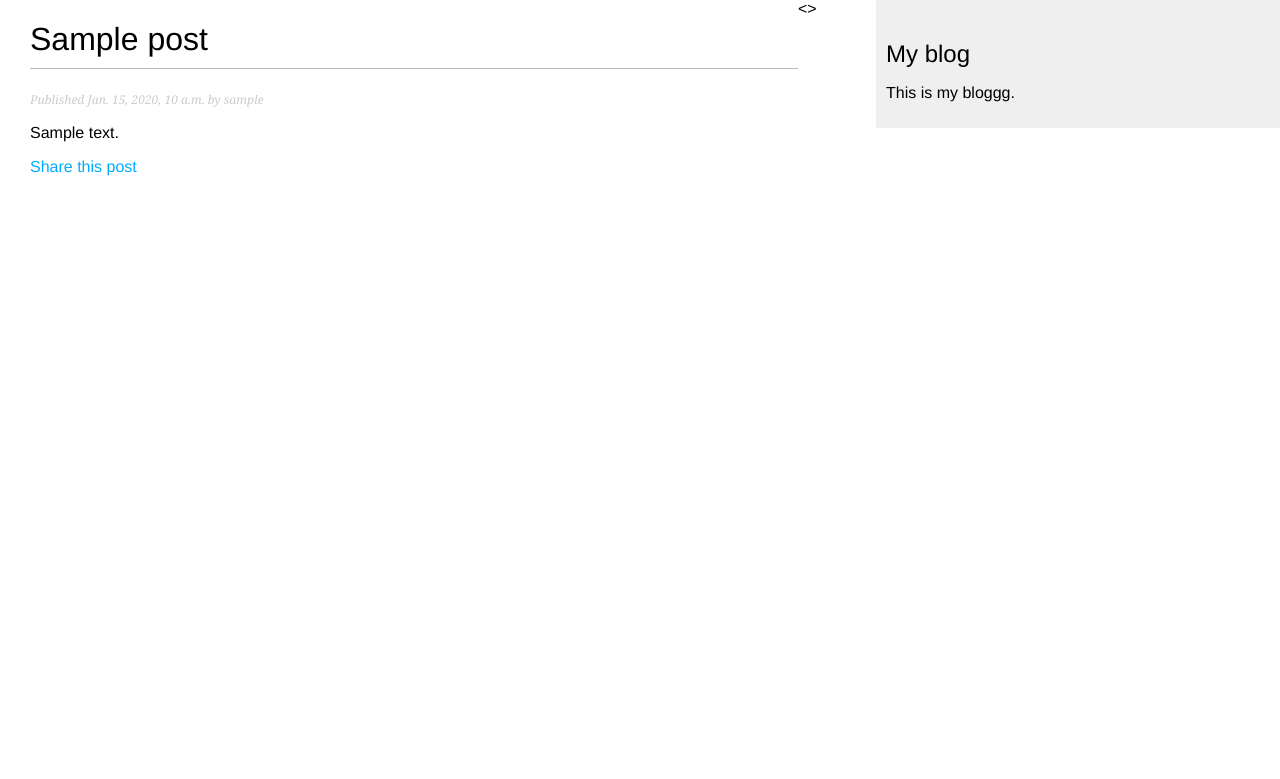
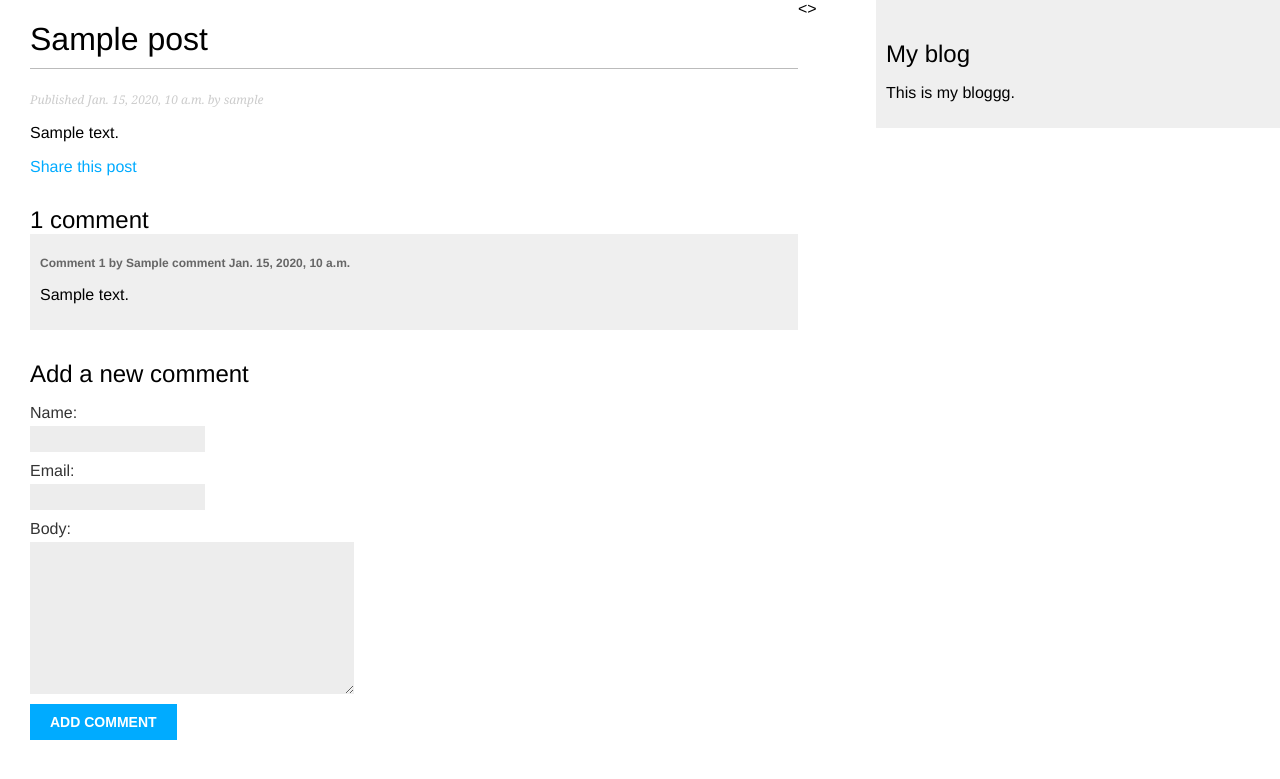
Before and after one commit to MichalGul/Django_projects, a Django app: a page that uses blogsite/blog/templates/blog/post/detail.html in a window 1280 px wide. Shown: the top 779 px of the page. Run offline with Django 3.2, Linux system fonts and the light colour scheme; tables that the repository leaves empty hold one stand-in row (values such as "Sample post").

Commit message:
Created comments functionality

```diff
--- a/blogsite/blog/forms.py
+++ b/blogsite/blog/forms.py
@@ -1,4 +1,6 @@
 from django import forms
+from .models import Comment
+
 
 class EmailPostForm(forms.Form):
     name = forms.CharField(max_length=25)
@@ -6,3 +8,9 @@ class EmailPostForm(forms.Form):
     to = forms.EmailField()
     comments = forms.CharField(required=False,
                                widget=forms.Textarea)
+
+
+class CommentForm(forms.ModelForm):  # Dynamicly create form
+    class Meta:
+        model = Comment
+        fields = ('name', 'email', 'body')  # which fields fo model are user for form
--- a/blogsite/blog/models.py
+++ b/blogsite/blog/models.py
@@ -35,7 +35,7 @@ class Post(models.Model):
 
     # default manager
     object = models.Manager()
-    # custo published manager
+    # custom published manager
     published = PublishedManager()
 
     class Meta:
@@ -49,3 +49,21 @@ class Post(models.Model):
                        args=[self.publish.year,
                              self.publish.month,
                              self.publish.day, self.slug])
+
+
+class Comment(models.Model):
+    post = models.ForeignKey(Post,
+                             on_delete=models.CASCADE,
+                             related_name='comments')
+    name = models.CharField(max_length=80)
+    email = models.EmailField()
+    body = models.TextField()
+    created = models.DateTimeField(auto_now_add=True)
+    updated = models.DateTimeField(auto_now=True)
+    active = models.BooleanField(default=True)
+
+    class Meta:
+        ordering = ('created',)
+
+    def __str__(self):
+        return f"Comment by {self.name} on {self.post}"
--- a/blogsite/blog/templates/blog/post/detail.html
+++ b/blogsite/blog/templates/blog/post/detail.html
@@ -10,4 +10,32 @@
     <p>
         <a href="{% url "blog:post_share" post.id %}">Share this post</a>
     </p>
+    {% with comments.count as total_comments %} {# Assign wariable to total_coments if valid in whole with block  The {% with %} template tag is useful for avoiding hitting the database or accessing expensive methods multiple times.#}
+        <h2> {# comments.count is a querry set calling ORM method #}
+            {{ total_comments }} comment{{ total_comments|pluralize }}
+        </h2>
+    {% endwith %}
+
+    {% for comment in comments %}
+        <div class="comment">
+            <p class="info">
+                Comment {{ forloop.counter }} by {{ comment.name }}
+                {{ comment.created }}
+            </p>
+        {{ comment.body|linebreaks }}
+        </div>
+    {% empty %}
+        <p>There are no comments yet</p>
+    {% endfor %}
+    {% if new_comment %}
+      <h2>Your comment has been added.</h2>
+    {% else %}
+      <h2>Add a new comment</h2>
+      <form method="post">
+        {{ comment_form.as_p }}
+        {% csrf_token %}
+        <p><input type="submit" value="Add comment"></p>
+      </form>
+    {% endif %}
+
 {% endblock %}
--- a/blogsite/blog/views.py
+++ b/blogsite/blog/views.py
@@ -1,8 +1,8 @@
 from django.shortcuts import render, get_object_or_404
-from .models import Post
+from .models import Post, Comment
 from django.core.paginator import Paginator, EmptyPage, PageNotAnInteger
 from django.views.generic import ListView
-from .forms import EmailPostForm
+from .forms import EmailPostForm, CommentForm
 from django.core.mail import send_mail
 from blogsite.settings import EMAIL_HOST_USER
 
@@ -35,11 +35,31 @@ def post_list(request):  # parametr reqeust jest wymagany przez wszystkie funkcj
 
 def post_detail(request, year, month, day, post):
     post = get_object_or_404(Post, slug=post,
-                             status='published',
-                             publish__year=year,
-                             publish__month=month,
-                             publish__day=day)
-    return render(request, 'blog/post/detail.html', {'post': post})
+                                   status='published',
+                                   publish__year=year,
+                                   publish__month=month,
+                                   publish__day=day)
+    # List of active comments for this post
+    comments = post.comments.filter(active=True)
+    new_comment = None
+    if request.method == 'POST':
+        # A comment was posted
+        comment_form = CommentForm(data=request.POST)
+        if comment_form.is_valid():
+            # Create Comment object but don't save to database yet
+            new_comment = comment_form.save(commit=False)
+            # Assign the current post to the comment
+            new_comment.post = post
+            # Save the comment to the database
+            new_comment.save()
+    else:
+        comment_form = CommentForm()
+    return render(request,
+                  'blog/post/detail.html',
+                  {'post': post,
+                   'comments': comments,
+                   'new_comment': new_comment,
+                   'comment_form': comment_form})
 
 
 def post_share(request, post_id):
```
Also changed, not shown: blogsite/blog/admin.py (+9 -3 lines), blogsite/blog/migrations/0002_auto_20210119_2010.py (added).
